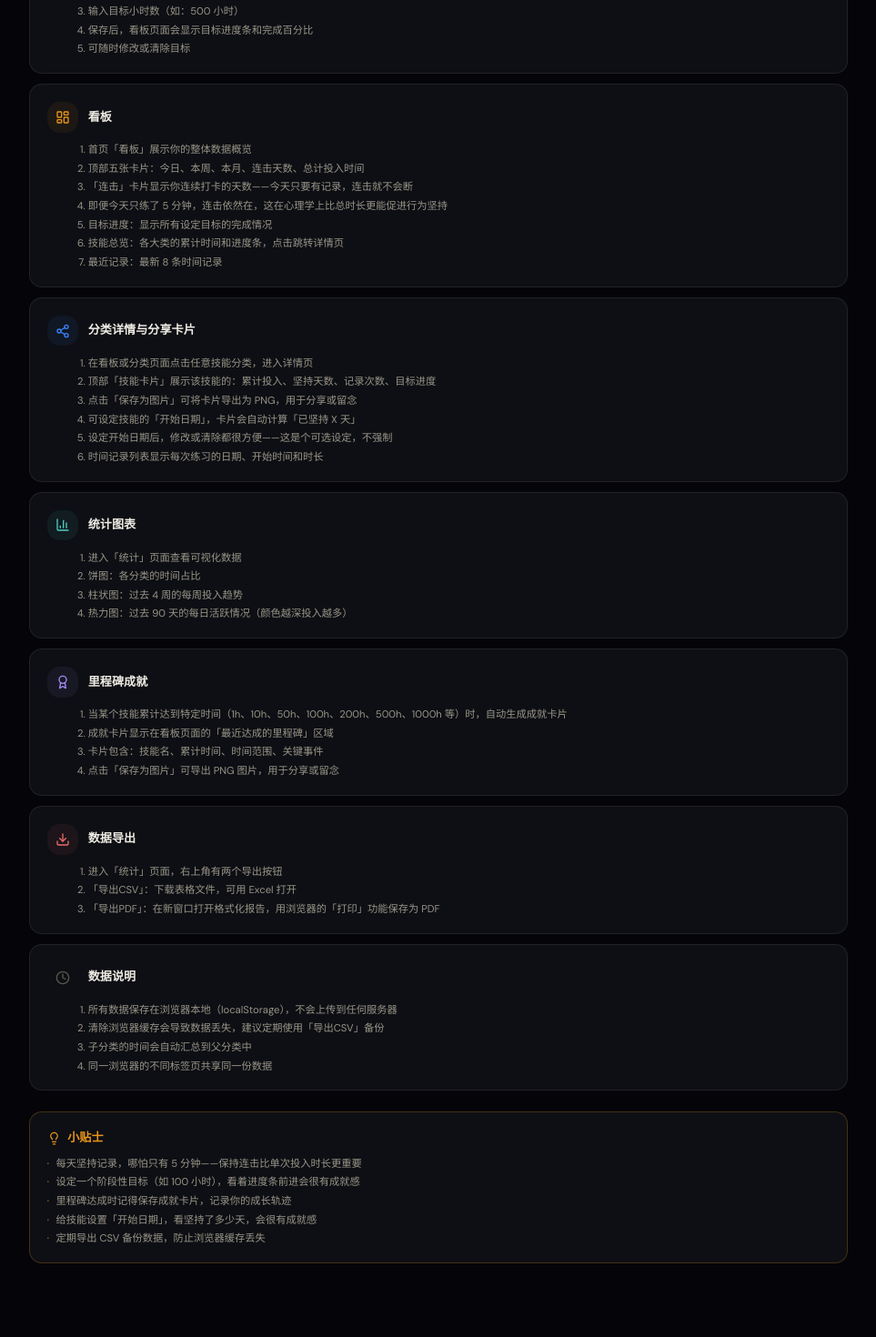
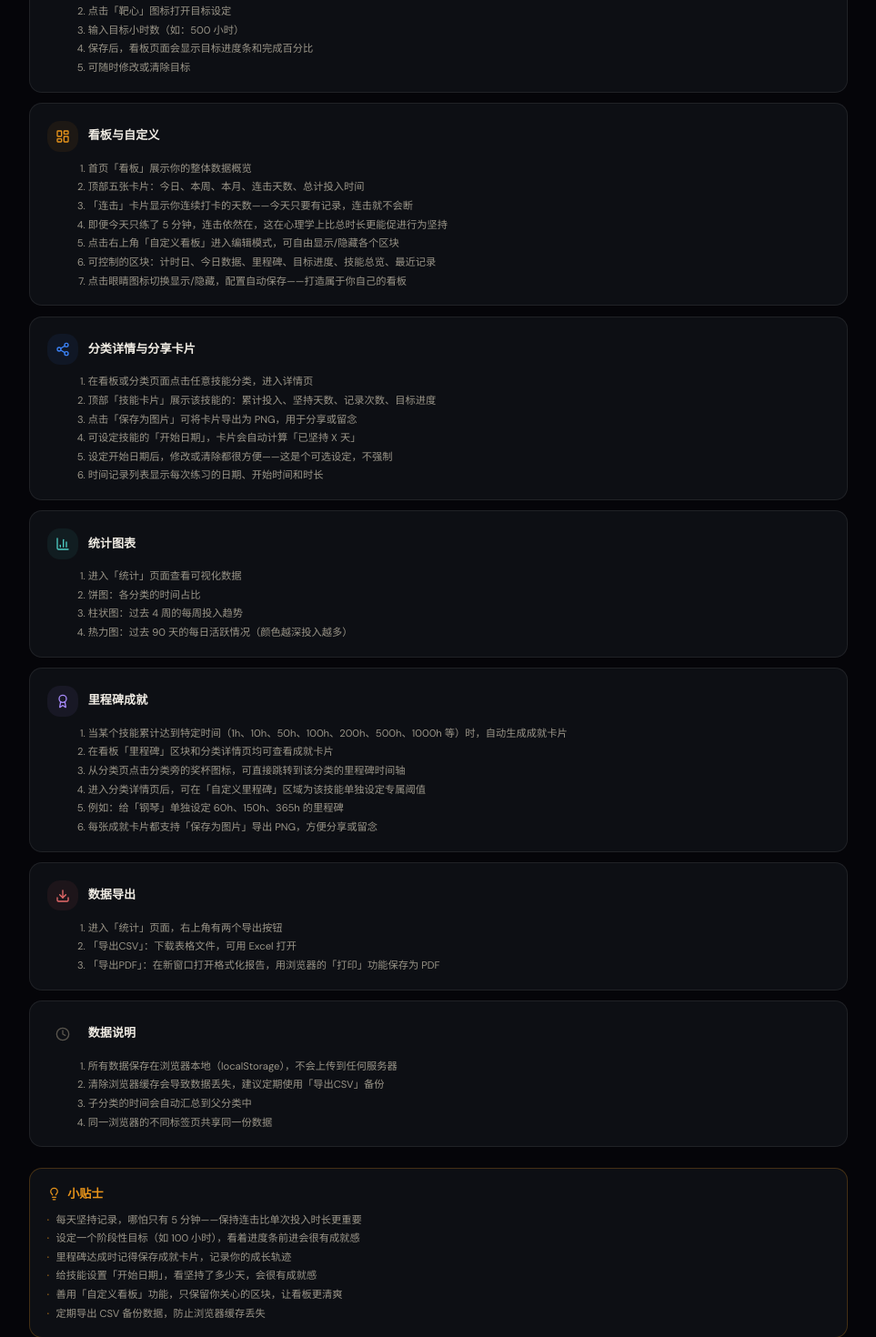
Before and after one commit to WaterSwordX/Levelup, a React (Vite) app: page /guide in a window 1280 px wide. Shown: the part 840-2310 px from the top of the page at 91% size, without its empty margins (263-1226 px from the left). Before the commit the page ends 2281 px from the top, so only its background shows below. Built offline with nearby package versions, Linux system fonts and the light colour scheme.

Commit message:
docs: 使用说明更新——看板自定义、里程碑入口、分享卡片

```diff
--- a/src/pages/Guide.tsx
+++ b/src/pages/Guide.tsx
@@ -1,4 +1,4 @@
-import { FolderTree, PenLine, Timer, BarChart3, Target, Award, Download, Clock, LayoutDashboard, Lightbulb, Share2, Flame, Calendar } from 'lucide-react'
+import { FolderTree, PenLine, Timer, BarChart3, Target, Award, Download, Clock, LayoutDashboard, Lightbulb, Share2 } from 'lucide-react'
 import RevealSection from '../components/RevealSection'
 
 const sections = [
@@ -11,6 +11,7 @@ const sections = [
       '鼠标悬停在分类上，点击「+」图标可添加子分类，支持无限细分',
       '例如：音乐 → 编曲 → 混音 → 人声处理',
       '每个分类可设置颜色，方便视觉区分',
+      '悬停时点击奖杯图标可跳转详情页，查看里程碑和分享卡片',
       '点击「编辑」可修改名称和颜色，点击「删除」会同时删除所有子分类',
     ],
   },
@@ -55,16 +56,16 @@ const sections = [
   },
   {
     icon: LayoutDashboard,
-    title: '看板',
+    title: '看板与自定义',
     color: '#E8941A',
     steps: [
       '首页「看板」展示你的整体数据概览',
       '顶部五张卡片：今日、本周、本月、连击天数、总计投入时间',
       '「连击」卡片显示你连续打卡的天数——今天只要有记录，连击就不会断',
       '即便今天只练了 5 分钟，连击依然在，这在心理学上比总时长更能促进行为坚持',
-      '目标进度：显示所有设定目标的完成情况',
-      '技能总览：各大类的累计时间和进度条，点击跳转详情页',
-      '最近记录：最新 8 条时间记录',
+      '点击右上角「自定义看板」进入编辑模式，可自由显示/隐藏各个区块',
+      '可控制的区块：计时日、今日数据、里程碑、目标进度、技能总览、最近记录',
+      '点击眼睛图标切换显示/隐藏，配置自动保存——打造属于你自己的看板',
     ],
   },
   {
@@ -97,9 +98,11 @@ const sections = [
     color: '#A78BFA',
     steps: [
       '当某个技能累计达到特定时间（1h、10h、50h、100h、200h、500h、1000h 等）时，自动生成成就卡片',
-      '成就卡片显示在看板页面的「最近达成的里程碑」区域',
-      '卡片包含：技能名、累计时间、时间范围、关键事件',
-      '点击「保存为图片」可导出 PNG 图片，用于分享或留念',
+      '在看板「里程碑」区块和分类详情页均可查看成就卡片',
+      '从分类页点击分类旁的奖杯图标，可直接跳转到该分类的里程碑时间轴',
+      '进入分类详情页后，可在「自定义里程碑」区域为该技能单独设定专属阈值',
+      '例如：给「钢琴」单独设定 60h、150h、365h 的里程碑',
+      '每张成就卡片都支持「保存为图片」导出 PNG，方便分享或留念',
     ],
   },
   {
@@ -207,6 +210,10 @@ export default function Guide() {
             </li>
             <li className="flex items-start gap-2">
               <span style={{ color: '#E8941A' }}>·</span>
+              善用「自定义看板」功能，只保留你关心的区块，让看板更清爽
+            </li>
+            <li className="flex items-start gap-2">
+              <span style={{ color: '#E8941A' }}>·</span>
               定期导出 CSV 备份数据，防止浏览器缓存丢失
             </li>
           </ul>
```
